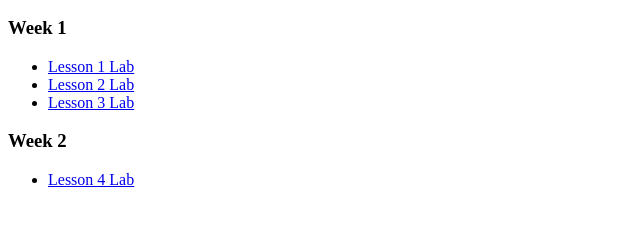
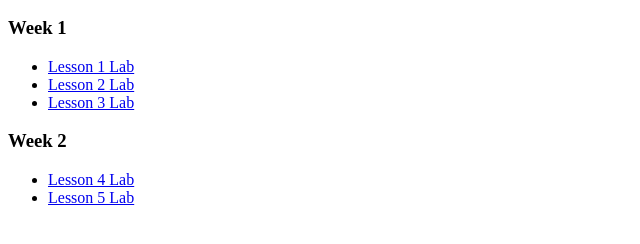
Before and after one commit to hannahkim1/cmpsci190, a plain HTML site: page index.html in a window 1280 px wide. Shown: the part 50-294 px from the top of the page, without its empty margins (0-640 px from the left). Drawn offline with Linux system fonts and the light colour scheme.

Commit message:
updated home page with lesson 5

```diff
--- a/index.html
+++ b/index.html
@@ -28,7 +28,7 @@
             <h3>Week 2</h3>
             <ul>
                 <li><a href="/week 2/lesson4.html">Lesson 4 Lab</a></li>
-
+                <li><a href="/week 2/lesson5.html">Lesson 5 Lab</a></li>
             </ul>
         </section>
     </body>
```
